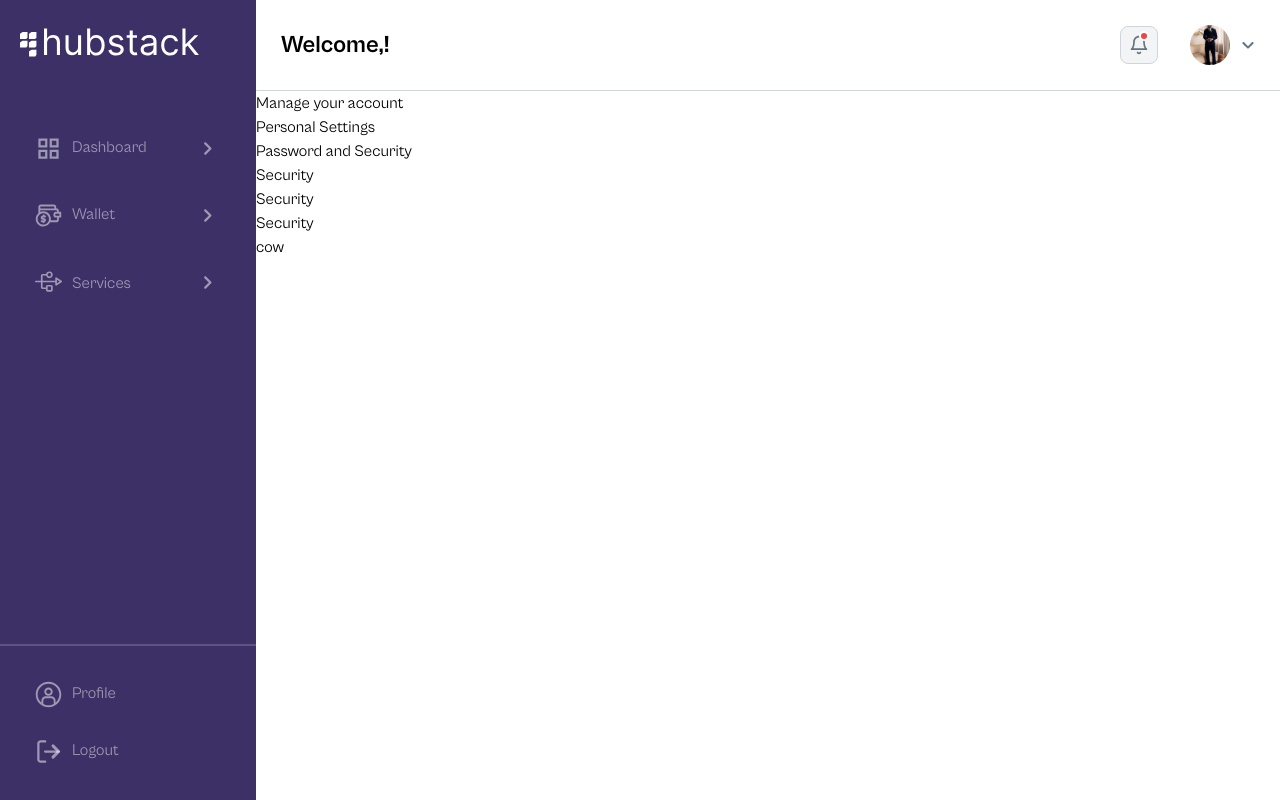
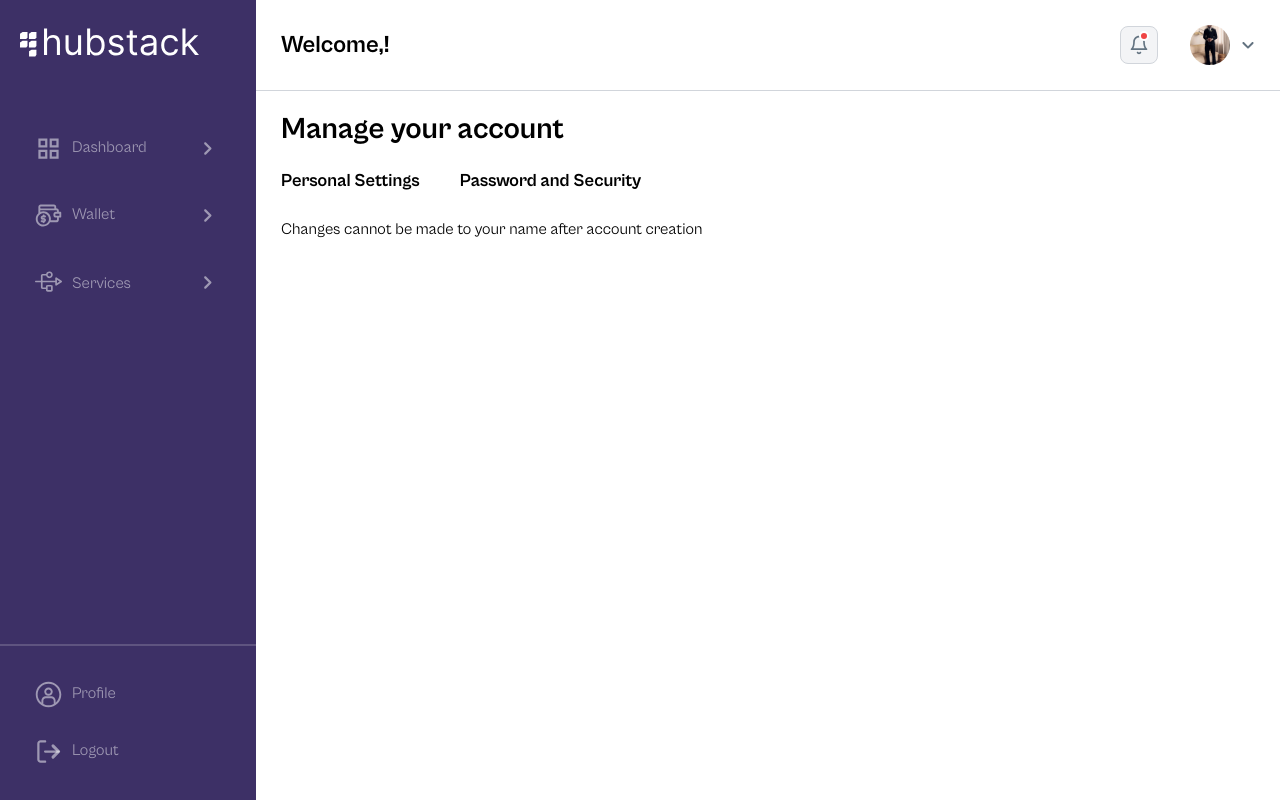
Before and after one commit to vividone/hubstackwebapp, a Next.js app: page /dashboard/profile/personalsettings in a window 1280 px wide. Built offline with nearby package versions, Linux system fonts and the light colour scheme.

Commit message:
feat:file structure

```diff
--- a/src/app/dashboard/profile/layout.tsx
+++ b/src/app/dashboard/profile/layout.tsx
@@ -1,27 +1,18 @@
 import React, { Children } from "react";
 import Link from "@/components/custom/link";
-import Personalsettings from "@/components/profile/personalsettings";
-import Passwordandsecurity from "@/components/profile/passwordandsecurity";
+import "../../../components/auth/profile.css"
+
 const RootLayout = ({children}:any) => {
   return (
-    <div>
-      <h2>Manage your account</h2>
-      <nav>
-        <ul>
-          <li className="">
+    <div className="p-[20px_25px]">
+      <h2 className="font-bold text-3xl mb-[20px]">Manage your account</h2>
+      <nav className="w-full">
+        <ul className="h-[30px] bg-red flex gap-10 w-[80%] ">
+          <li className="Link hover:text-[#3D3066] font-bold border-solid border-[#3D3066] text-lg ">
             <Link href="/dashboard/profile/personalsettings" >Personal Settings</Link>
           </li>
-          <li className="">
-            <Link href ="/passwordandsecurity" >Password and Security</Link>
-          </li>
-          <li className="">
-            <Link href="/security">Security</Link>
-          </li>
-          <li className="">
-            <Link href="/security">Security</Link>
-          </li>
-          <li className="">
-            <Link href="/security">Security</Link>
+          <li className="Link  hover:text-[#3D3066] font-bold border-solid border-[#3D3066] text-lg ">
+            <Link href ="/dashboard/profile/passwordandsecurity" >Password and Security</Link>
           </li>
         </ul>
       </nav>
--- /dev/null
+++ b/src/app/dashboard/profile/page.tsx
@@ -0,0 +1,13 @@
+import React, { Children } from "react";
+import Link from "@/components/custom/link";
+import Personalsettings from "@/components/profile/personalsettings";
+import Passwordandsecurity from "@/components/profile/passwordandsecurity";
+const RootLayout = ({children}:any) => {
+  return (
+    <div>
+
+    </div>
+  );
+};
+
+export default RootLayout;
--- a/src/app/dashboard/profile/passwordandsecurity/page.tsx
+++ b/src/app/dashboard/profile/passwordandsecurity/page.tsx
@@ -1,9 +1,35 @@
-import React from 'react'
+import React from "react";
+import "../../../../components/auth/password.css";
+import { Input } from "@/components/common/inputs";
+import { Button } from "@/components/common/button";
+import { Formik } from "formik";
+const page = () => {
+  interface formValues {
+    password: string;
+    newPassword: string;
+  }
+  const initialValues: formValues = {
+    password: "",
+    newPassword: "",
+  };
 
-const page = () => {
   return (
-    <div>page</div>
-  )
-}
+    <div>
+      <form action="">
+        <div>
+          <label htmlFor="password">Enter New Password</label>
+          <Input />
+        </div>
+        <div>
+          <label htmlFor="newpassword">Re-enter New Password</label>
+          <Input />
+        </div>
+      </form>
+      <Button size="long">
+         Save
+      </Button>
+    </div>
+  );
+};
 
-export default page
+export default page;
--- a/src/app/dashboard/profile/personalsettings/page.tsx
+++ b/src/app/dashboard/profile/personalsettings/page.tsx
@@ -1,7 +1,59 @@
+"use client";
 import React from "react";
-import RootLayout from "../layout";
-const page = () => {
-  return <div>cow</div>;
+// import "../../../../components/auth/profilesetting.css";
+import { Input } from "@/components/common/inputs";
+import { Button } from "@/components/common/button";
+import { Formik, ErrorMessage } from "formik";
+import * as Yup from "yup";
+
+interface FormValues {
+  photo: File | null;
+  firstName: string;
+  lastName: string;
+  email: string;
+  phone: string;
+  address: string;
+}
+
+const Personalsettings: React.FC = () => {
+  const initialValues: FormValues = {
+    photo: null,
+    firstName: "",
+    lastName: "",
+    email: "",
+    phone: "",
+    address: "",
+  };
+
+  const validationSchema = Yup.object({
+    photo: Yup.mixed().required("Profile Photo is required"),
+    firstName: Yup.string().required("First Name is required"),
+    lastName: Yup.string().required("Last Name is required"),
+    email: Yup.string()
+      .email("Invalid email address")
+      .required("Email is required"),
+    phone: Yup.string().required("Phone Number is required"),
+    address: Yup.string().required("Home Address is required"),
+  });
+
+  const handleSubmit = (
+    values: FormValues,
+    { setSubmitting }: { setSubmitting: (isSubmitting: boolean) => void }
+  ) => {
+    console.log(values);
+    setSubmitting(false);
+  };
+
+  return (
+    <div className="">
+      <div className="description">
+        <div>
+          <p>Changes cannot be made to your name after account creation</p>
+        </div>
+      </div>
+      <form action=""></form>
+    </div>
+  );
 };
 
-export default page;
+export default Personalsettings;
--- /dev/null
+++ b/src/components/auth/profile.css
@@ -0,0 +1,12 @@
+.Link{
+    transition: 0.1s ease-in-out;
+}
+.Link:hover{
+    border-bottom:2px solid #3D3066;
+}
+.Link:active{
+    border-bottom:2px solid #3D3066;
+}
+nav{
+    margin-bottom: 20px;
+}
--- a/src/components/common/createwallet.tsx
+++ b/src/components/common/createwallet.tsx
@@ -22,8 +22,8 @@ const WalletForm = ({ setShow }: any) => {
   };
 
   return (
-    <div className="flex flex-col bg-white w-[37vw] text-black  p-10 pb-20 h-[100vh] overflow-y-scroll">
-      <div className="font-medium text-2xl mb-2 flex justify-between">
+    <div className="flex flex-col bg-white w-[721px] text-black  p-10 pb-20 h-[100vh] overflow-y-scroll">
+      <div className="font-normal text-4xl mb-3 flex justify-between">
         <span>Create Wallet</span>
         <Image
           src="\images\close.svg"
@@ -46,9 +46,9 @@ const WalletForm = ({ setShow }: any) => {
                 <div className="flex flex-col flex-1">
                   <label
                     htmlFor="firstName"
-                    className="font-medium mt-2 font-openSans color-[#111111]"
+                    className="font-normal mt-3 text-xl font-openSans color-[#111111]"
                   >
-                    First Name
+                    Full Name
                   </label>
                   <Input
                     name="firstName"
@@ -71,7 +71,7 @@ const WalletForm = ({ setShow }: any) => {
             </div>
           </div>
           <div className="flex flex-col w-full">
-            <label htmlFor="email" className="font-medium mt-2 font-openSans">
+            <label htmlFor="email" className="font-normal mt-3 text-xl font-openSans">
               Email Address
             </label>
             <div>
@@ -82,7 +82,7 @@ const WalletForm = ({ setShow }: any) => {
           <div className="flex flex-col w-full">
             <label
               htmlFor="phoneNumber"
-              className="font-medium mt-2 font-openSans"
+              className="font-normal mt-2 text-xl font-openSans"
             >
               Phone Number
             </label>
@@ -92,8 +92,8 @@ const WalletForm = ({ setShow }: any) => {
             </div>
           </div>
           <div className="flex flex-col w-full">
-            <label htmlFor="bvn" className="mt-2 font-openSans">
-              <p className="font-medium">BVN</p>
+            <label htmlFor="bvn" className="mt-3 font-openSans">
+              <p className="text-xl font-normal">BVN</p>
               <p className="">
                 your bank verification number isn’t stored for any reason on our
                 database
@@ -111,7 +111,7 @@ const WalletForm = ({ setShow }: any) => {
           <div className="flex flex-col w-full">
             <label
               htmlFor="dateOfBirth"
-              className="font-medium mt-2 font-openSans"
+              className="font-normal mt-3 text-xl text-xl font-openSans"
             >
               Date of Birth
             </label>
@@ -127,7 +127,7 @@ const WalletForm = ({ setShow }: any) => {
           <div className="flex flex-col w-full">
             <label
               htmlFor="homeAddress"
-              className="font-medium mt-2 font-openSans"
+              className="font-normal mt-3 text-xl font-openSans"
             >
               Home Address
             </label>
@@ -140,7 +140,7 @@ const WalletForm = ({ setShow }: any) => {
               <ErrorMessage name="homeAddress" component="div" />
             </div>
           </div>
-          <div className="flex flex-col mt-2 w-full font-openSans">
+          <div className="flex flex-col mt-3 w-full font-Inter text-[20px] ">
             <span className="pt-1">
               By continuing, you agree to our{" "}
               <Link
@@ -151,11 +151,10 @@ const WalletForm = ({ setShow }: any) => {
               </Link>
             </span>
           </div>
-          <div className="flex justify-center mt-5 w-full ">
+          <div className="flex justify-center mt-6 w-full ">
             <Button
-              className="w-[290px] text-[20px] font-CabinetGrotesk font-normal"
+              className="w-[290px] text-[20px]  font-normal"
               type="submit"
-              size="full"
             >
               Proceed
             </Button>
```
Also changed, not shown: src/components/auth/password.css (added), src/components/auth/profilesetting.css (added).
